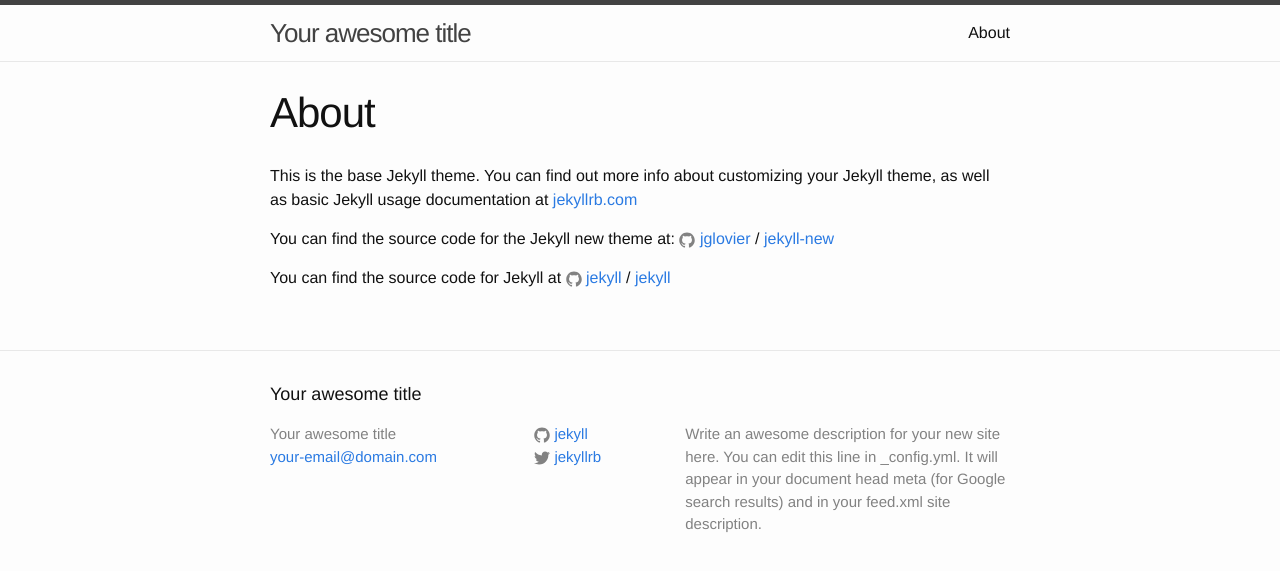
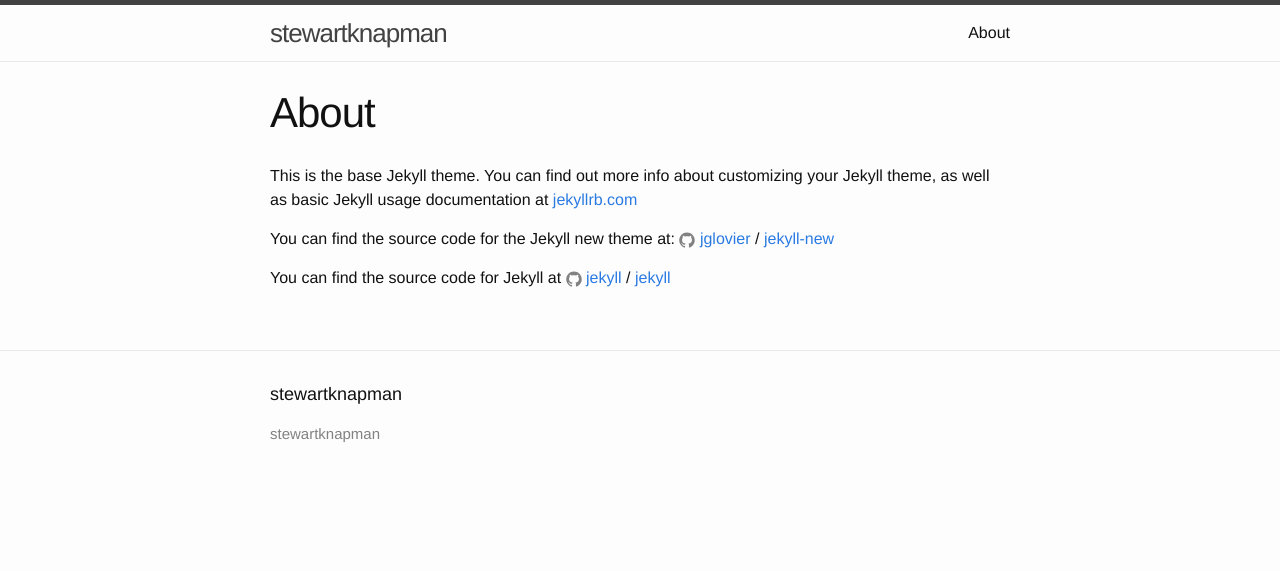
Before and after one commit to stewartknapman/stewartknapman, a Jekyll site: the page built from about.md, in a window 1280 px wide. Shown: the top 571 px of the page. Built offline with Jekyll 4.4.1, drawn with Linux system fonts in a browser that asks for light colours.

Commit message:
Updated Welcome To Jekyll and 6 other files

```diff
--- a/_config.yml
+++ b/_config.yml
@@ -1,21 +1,24 @@
-# Welcome to Jekyll!
-#
-# This config file is meant for settings that affect your whole blog, values
-# which you are expected to set up once and rarely need to edit after that.
-# For technical reasons, this file is *NOT* reloaded automatically when you use
-# 'jekyll serve'. If you change this file, please restart the server process.
-
-# Site settings
-title: Your awesome title
-email: your-email@domain.com
-description: > # this means to ignore newlines until "baseurl:"
-  Write an awesome description for your new site here. You can edit this
-  line in _config.yml. It will appear in your document head meta (for
-  Google search results) and in your feed.xml site description.
-baseurl: "" # the subpath of your site, e.g. /blog
-url: "http://yourdomain.com" # the base hostname & protocol for your site
-twitter_username: jekyllrb
-github_username:  jekyll
-
-# Build settings
-markdown: kramdown
+---
+title: stewartknapman
+url: http://stewartknapman.siteleaf.net
+timezone: UTC
+collections:
+  uploads:
+    title: Uploads
+    output: true
+  awards:
+    title: awards
+    output: true
+defaults:
+- scope:
+    path: ''
+    type: posts
+  values:
+    layout: post
+    permalink: "/posts/:title/"
+- scope:
+    path: ''
+    type: pages
+  values:
+    layout: page
+permalink: pretty
--- a/about.md
+++ b/about.md
@@ -1,7 +1,7 @@
 ---
+title: About
+permalink: "/about/"
 layout: page
-title: About
-permalink: /about/
 ---
 
 This is the base Jekyll theme. You can find out more info about customizing your Jekyll theme, as well as basic Jekyll usage documentation at [jekyllrb.com](http://jekyllrb.com/)
--- a/css/main.scss
+++ b/css/main.scss
@@ -1,6 +1,6 @@
 ---
-# Only the main Sass file needs front matter (the dashes are enough)
 ---
+
 @charset "utf-8";
 
 
--- a/feed.xml
+++ b/feed.xml
@@ -1,6 +1,7 @@
 ---
-layout: null
+layout:
 ---
+
 <?xml version="1.0" encoding="UTF-8"?>
 <rss version="2.0" xmlns:atom="http://www.w3.org/2005/Atom">
   <channel>
```
Also changed, not shown: _awards/test.markdown (added, +11 -0 lines), _posts/2015-11-27-welcome-to-jekyll.markdown (renamed from _posts/2015-11-28-welcome-to-jekyll.markdown, +6 -3 lines).
